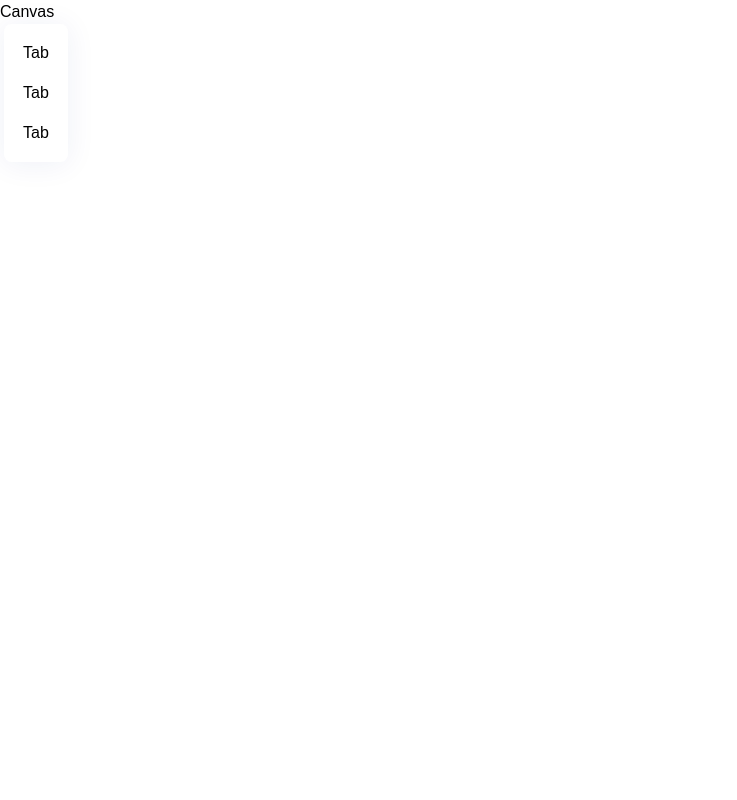
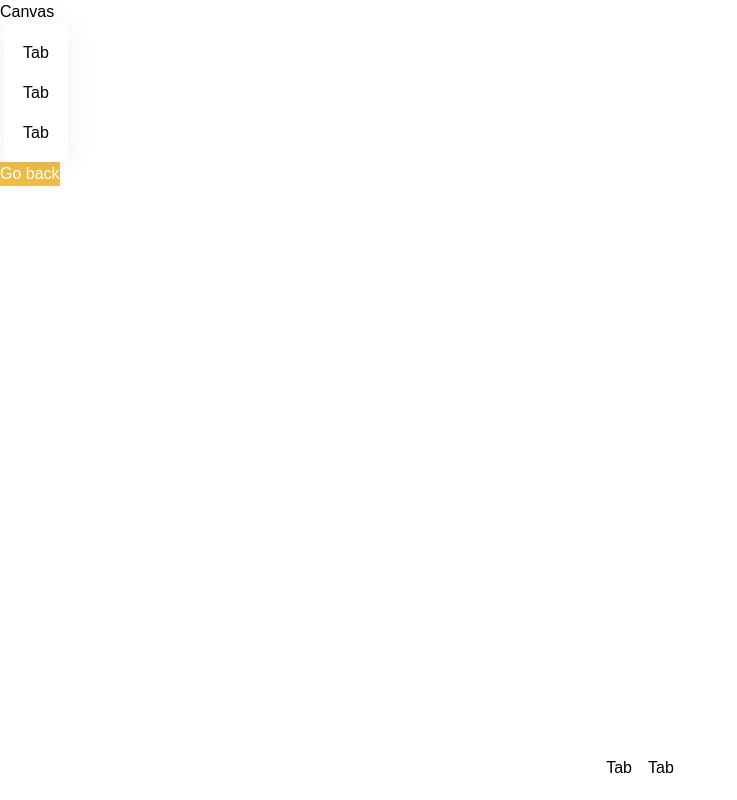
Before and after one commit to prozpekt19/E-Commerce-Advanced, a React (Vite) app in the folder client/: page / in a window 1280 px wide. Both pictures are taken after a click on the button "Custom". Shown: the whole page, without its empty margins (0-737 px from the left). Built offline with nearby package versions, Linux system fonts and the light colour scheme; a web font is replaced by a local one.

Commit message:
Update Customizer.jsx

```diff
--- a/client/src/pages/Customizer.jsx
+++ b/client/src/pages/Customizer.jsx
@@ -19,7 +19,7 @@
           <>
             <motion.div
              key="custom"
-             className='absolute top-0 left-0 z-10'
+             className='absolute top-80 left-0 z-10'
              {...slideAnimation('left')}
             >
               <div className='flix item-center min-h-screen'>
@@ -34,6 +34,33 @@
                 </div>
               </div>
             </motion.div>
+
+            <motion.div
+              className="absolute z-10 top-5 right-5"
+              {...fadeAnimation}
+            >
+              <CustomButton
+                type="filled"
+                title="Go back"
+                handleClick={() => state.intro = true}
+                cusustomStyles="w-fit px-4 py-2.5 font-bold text-sm"
+              />
+            </motion.div>
+
+            <motion.div
+              className='filtertabs-container'
+              {...slideAnimation('up')}
+            >
+              {FilterTabs.map((tab) => (
+                <Tab
+                  key={tab.name}
+                  tab={tab}
+                  isFilterTab
+                  isActiveTab=""
+                  handleClick={() => {}}
+                />
+              ))}
+             </motion.div>
           </>
         )}
       </AnimatePresence>
```
